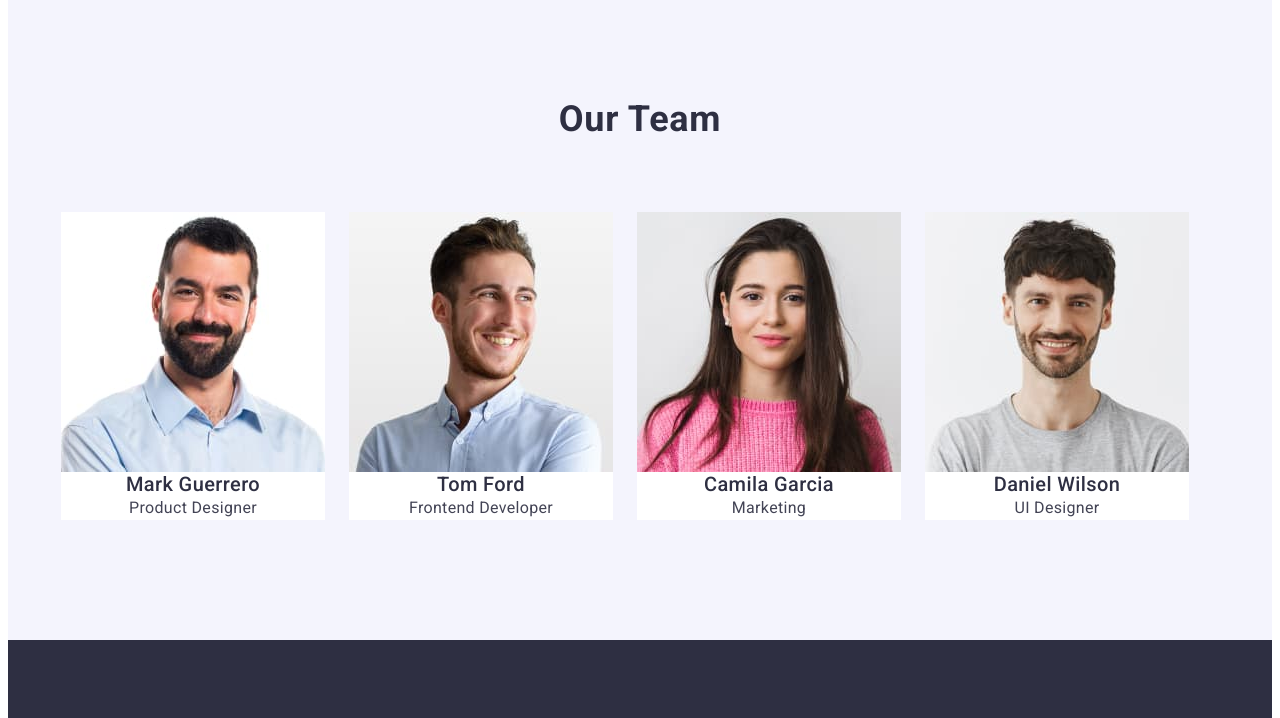
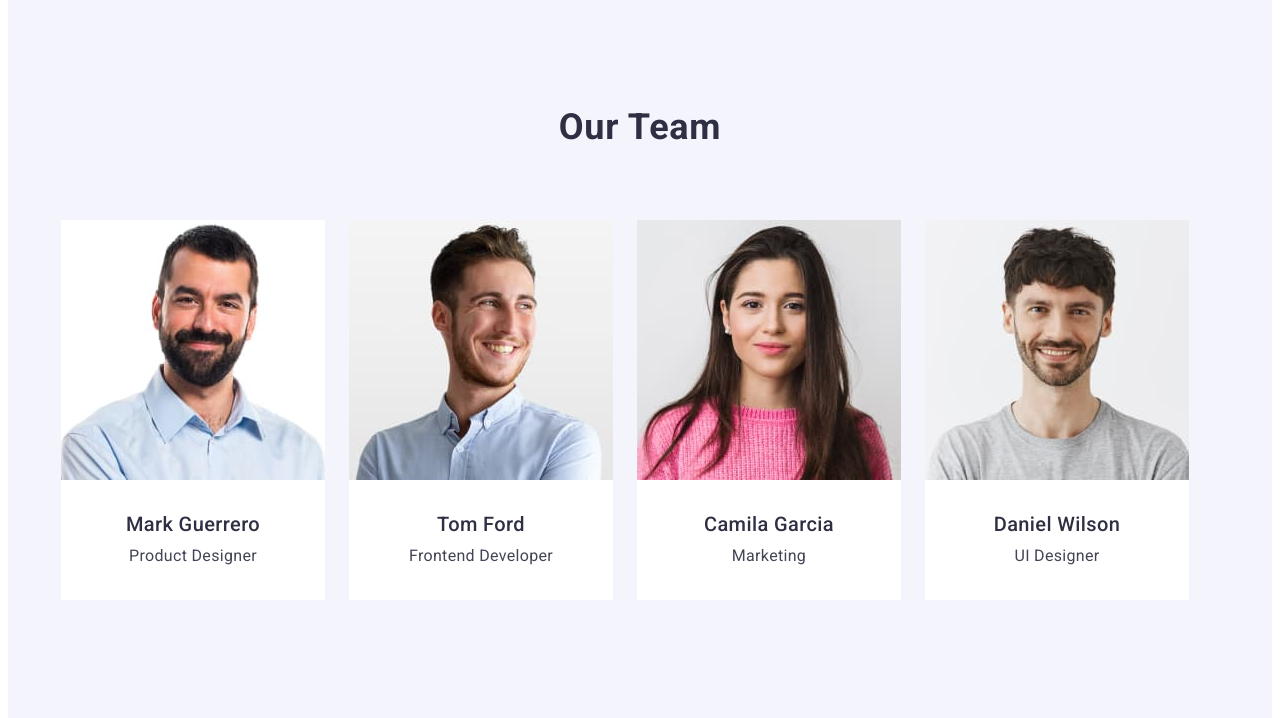
Before and after one commit to Diabloss99/goit-markup-hw-03, a plain HTML site: page index.html in a window 1280 px wide. Shown: the part 1614-2332 px from the top of the page. Drawn offline with Linux system fonts and the light colour scheme.

Commit message:
changes our-team and portfolio

```diff
--- a/css/styles.css
+++ b/css/styles.css
@@ -170,6 +170,7 @@ gap: 24px;
     line-height: 1.2;
     letter-spacing: 0.02em;
     color: var(--logo-and-link-color);
+    margin-bottom: 8px;
 }
 
 .description
@@ -211,6 +212,9 @@ gap: 24px;
 .team-list{
     gap: 24px;
     display: flex;
+}
+.team-description{
+    padding: 32px 0;
 }
 .list-item
 {
--- a/index.html
+++ b/index.html
@@ -151,7 +151,7 @@
                 <li class="list-item">
 
                     <img src="images/our_team/team_card1.jpg" alt="Mark Guerrero" width="264" height="260">
-
+                    <div class="team-description">
                     <h3 class="second-and-third-main">
                         Mark Guerrero
                     </h3>
@@ -159,48 +159,49 @@
                     <p class="description">
                         Product Designer
                     </p>
+                </div>
                 </li>
 
                 <li class="list-item">
 
                     <img src="images/our_team/team_card2.jpg" alt="Tom Ford" width="264" height="260">
-
+                    <div class="team-description">
                     <h3 class="second-and-third-main">
                         Tom Ford
                     </h3>
 
                     <p class="description">
                         Frontend Developer
-                    </p>
+                    </p></div>
                 </li>
 
                 <li class="list-item">
 
                     <img src="images/our_team/team_card3.jpg" alt="Camila Garcia" width="264" height="260">
-
+                    <div class="team-description">
                     <h3 class="second-and-third-main">
                         Camila Garcia
                     </h3>
 
                     <p class="description">
                         Marketing
-                    </p>
+                    </p></div>
                 </li>
 
                 <li class="list-item">
 
                     <img src="images/our_team/team_card4.jpg" alt="Daniel Wilson" width="264" height="260">
-
+                    <div class="team-description">
                     <h3 class="second-and-third-main">
                         Daniel Wilson
                     </h3>
 
                     <p class="description">
                         UI Designer
-                    </p>
+                    </p></div>
                 </li>
             </ul>
-            </div>
+            </d iv>
         </section>
     </main>
 
```
Also changed, not shown: portfolio.html (+0 -3 lines).
